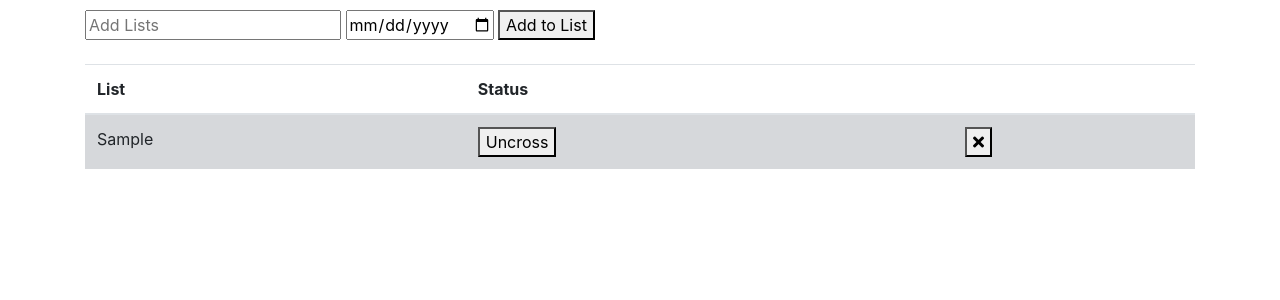
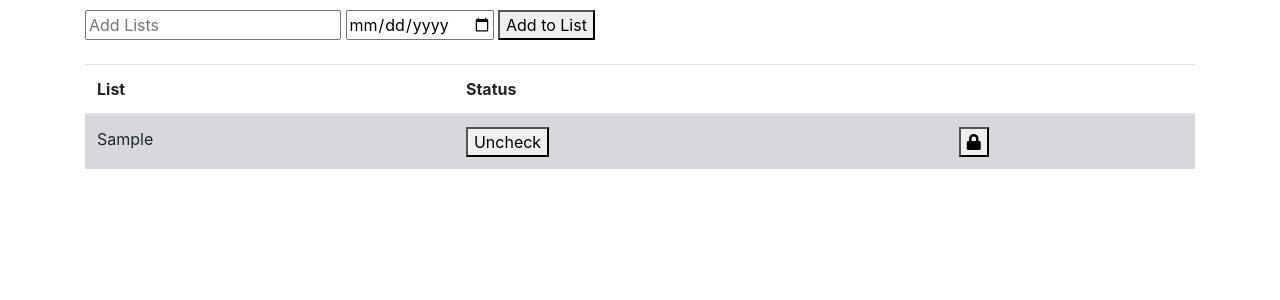
Before and after one commit to mrsonam/Notefy, a Django app: page /tolist/ in a window 1280 px wide. Shown: the part 134-434 px from the top of the page. Run offline with Django 3.2, Linux system fonts and the light colour scheme; a user stored in the database is signed in; tables that the repository leaves empty hold one stand-in row (values such as "Sample post"); some libraries are stand-ins or nearby versions.

Commit message:
Todolist

```diff
--- a/Notefy/templates/tolist.html
+++ b/Notefy/templates/tolist.html
@@ -48,11 +48,11 @@
                     <td class="striker">{{items.item}}</td>
                     <td><form method="post" action="{% url 'todolist:uncross' items.pk %}">
                        {% csrf_token%}
-                       <button type="submit">Uncross</button>
+                       <button type="submit">Uncheck</button>
                    </form></td>
                     <td><form method="POST" action="{% url 'todolist:delete_list' items.pk %}">
                        {% csrf_token %}
-                       <button type="submit"><i class="fa fa-times" aria-hidden="true"></i></button>
+                       <button type="submit"><i class="fa fa-lock" aria-hidden="true"></i></button>
                 </form>
             </td>
                 </tr>
@@ -62,11 +62,11 @@
                     <td>{{items.item}}</td>
                     <td><form method="post" action="{% url 'todolist:cross_off' items.pk %}">
                        {% csrf_token%}
-                       <button type="submit">Cross off</button>
+                       <button type="submit">Check</button>
                    </form></td>
                     <td><form method="post" action="{% url 'todolist:delete_list' items.pk %}">
                        {% csrf_token%}
-                       <button type="submit"><i class="fa fa-times" aria-hidden="true"></i></button>
+                       <button type="submit"><i class="fa fa-lock" aria-hidden="true"></i></button>
                    </form></td>
                 </tr>
                 {% endif %}
```
